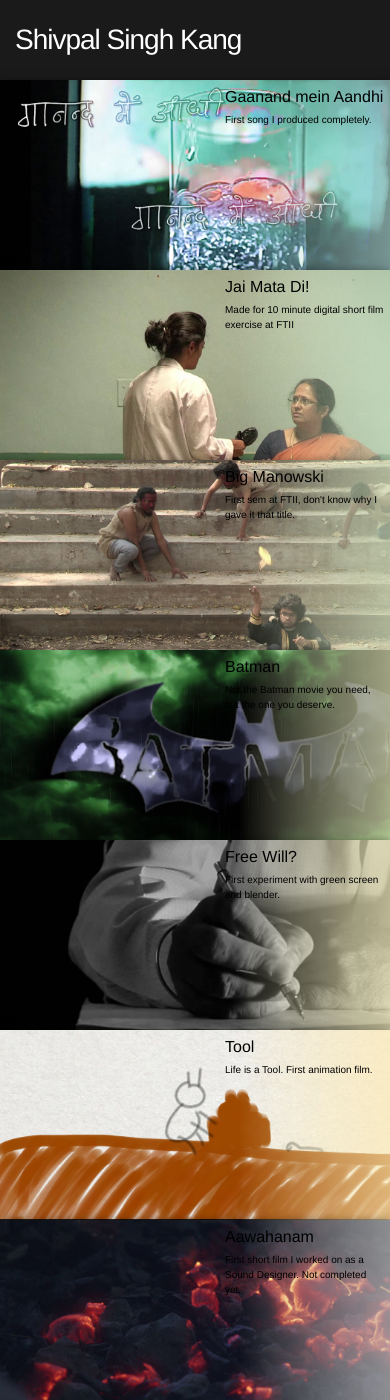
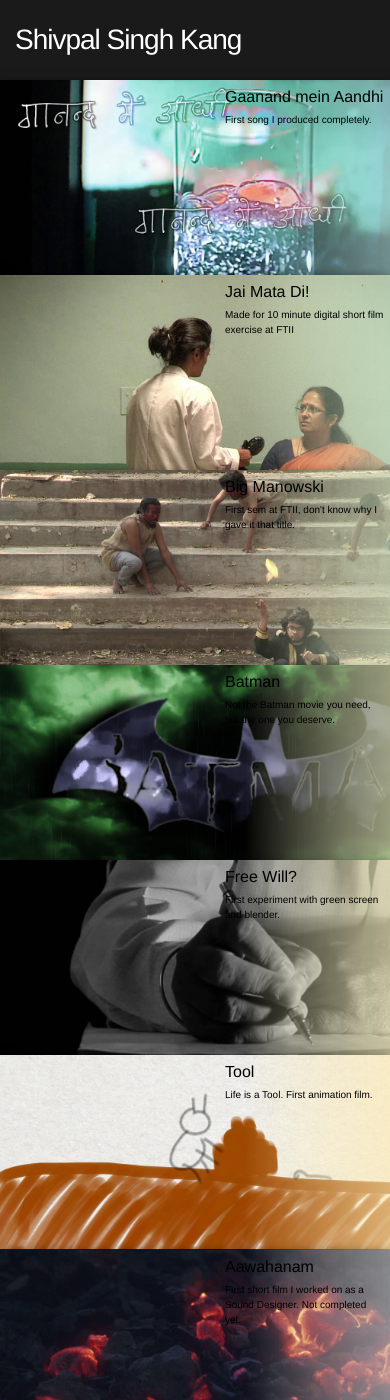
Before and after one commit to shivpalkang/shivpalkang.github.io, a Jekyll site: the page built from index.html, in a window 390 px wide and 1400 px high. Built offline with Jekyll 4.4.1, drawn with Linux system fonts in a browser that asks for light colours.

Commit message:
Update _layout.scss

```diff
--- a/_sass/_layout.scss
+++ b/_sass/_layout.scss
@@ -339,7 +339,7 @@
   }
 
   @media only screen and (max-width: 600px) {
-    height:190px;
+    height:195px;
   }
 }
 
@@ -356,7 +356,7 @@
   }
 
   @media only screen and (max-width: 600px) {
-    height:190px;
+    height:195px;
   }
 }
 
```
